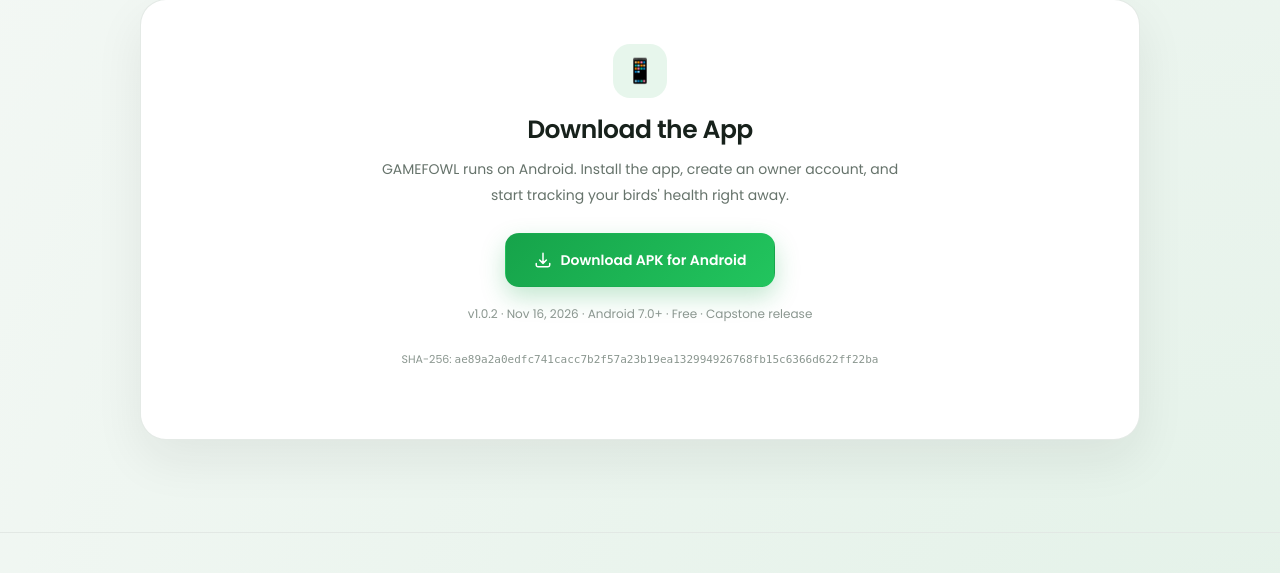
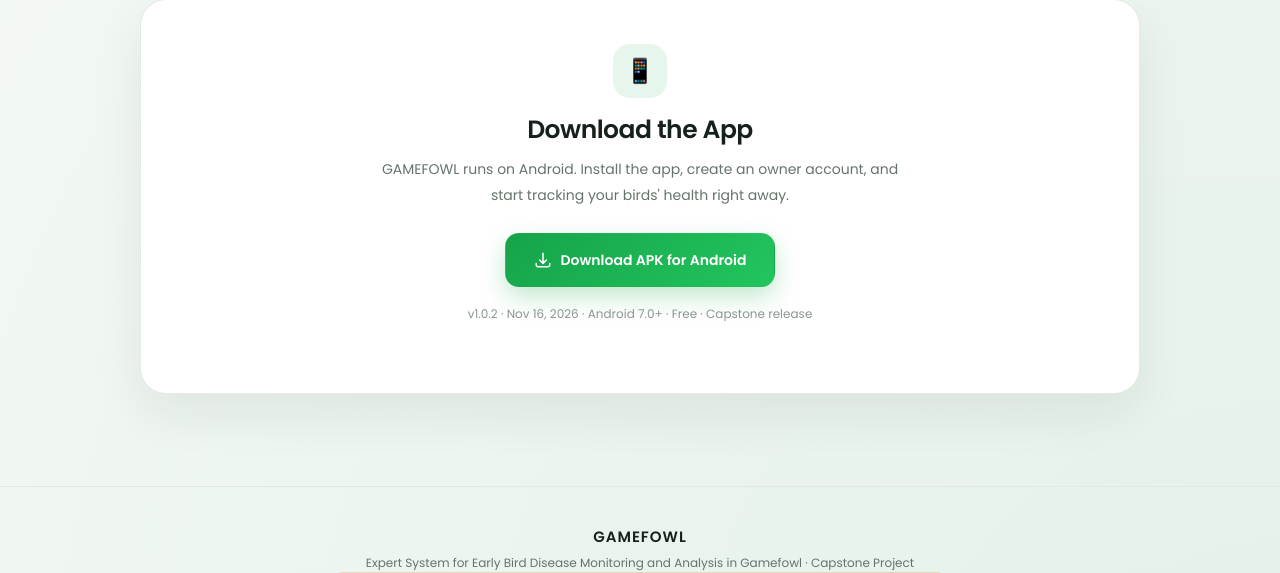
Before and after one commit to rhondelp/Gamefowl-API, a Laravel app: page / in a window 1280 px wide. Shown: the part 3393-3966 px from the top of the page. Run offline with Laravel 12, Linux system fonts and the light colour scheme; parts of the project's set-up code (start-up, migrations or seed data) failed here and were passed over.

Commit message:
style: hide SHA-256 and duplicate size on APK download views

```diff
--- a/resources/views/welcome.blade.php
+++ b/resources/views/welcome.blade.php
@@ -611,13 +611,6 @@
             color: var(--text-muted);
         }
 
-        /* The 64-char hash must wrap on phones instead of forcing a scroll. */
-        .download .meta.sha {
-            margin-top: 6px;
-            font-size: 11px;
-            overflow-wrap: anywhere;
-        }
-
         /* ── Footer ───────────────────────────────────────────────── */
         footer {
             border-top: 1px solid var(--border);
@@ -1040,10 +1033,6 @@
                     @endif
                     · Android 7.0+ · Free · Capstone release
                 </p>
-
-                @if ($apk['sha256'])
-                    <p class="meta sha">SHA-256: <code>{{ $apk['sha256'] }}</code></p>
-                @endif
             </div>
         </div>
     </section>
```
Also changed, not shown: resources/views/download-apk.blade.php (+0 -12 lines).
